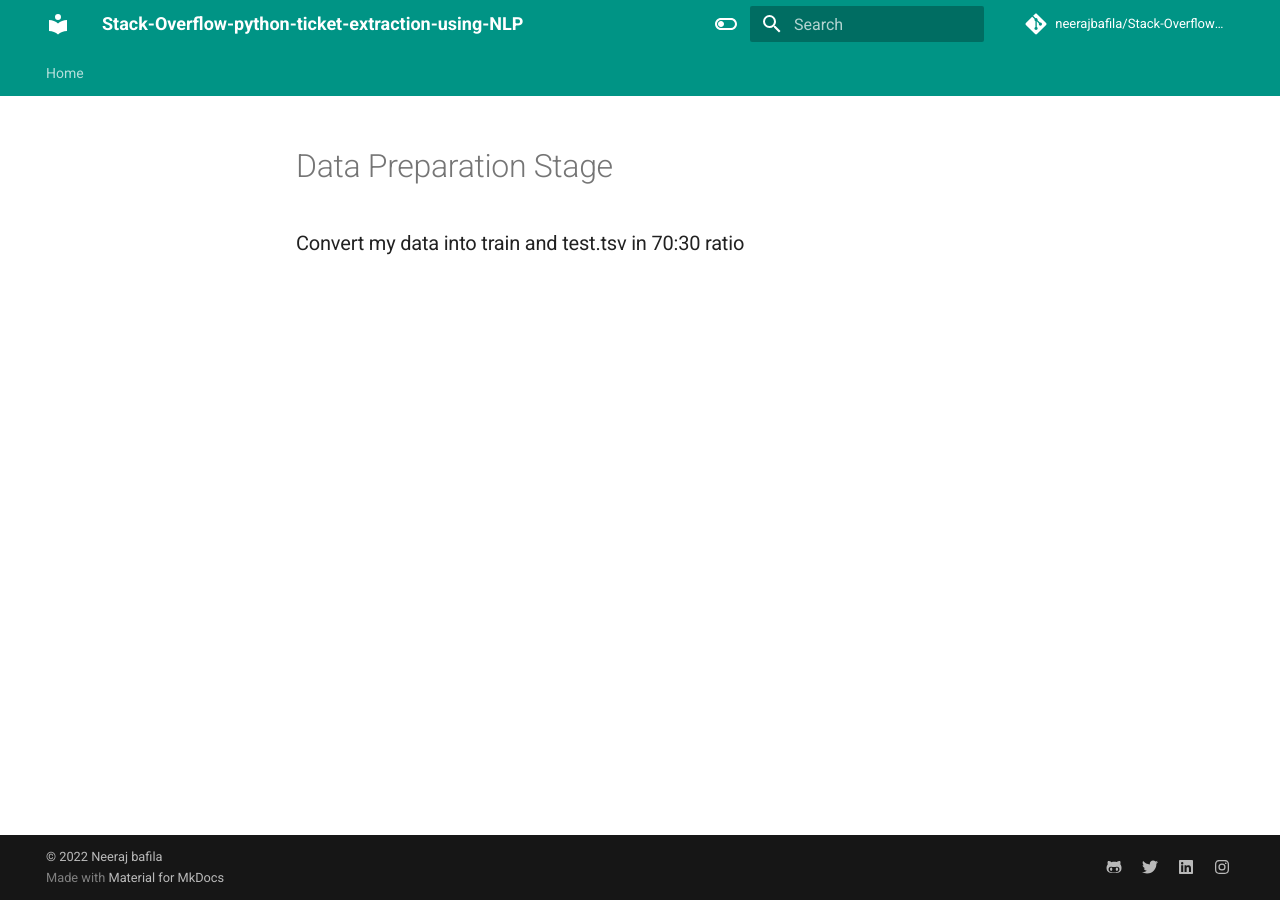
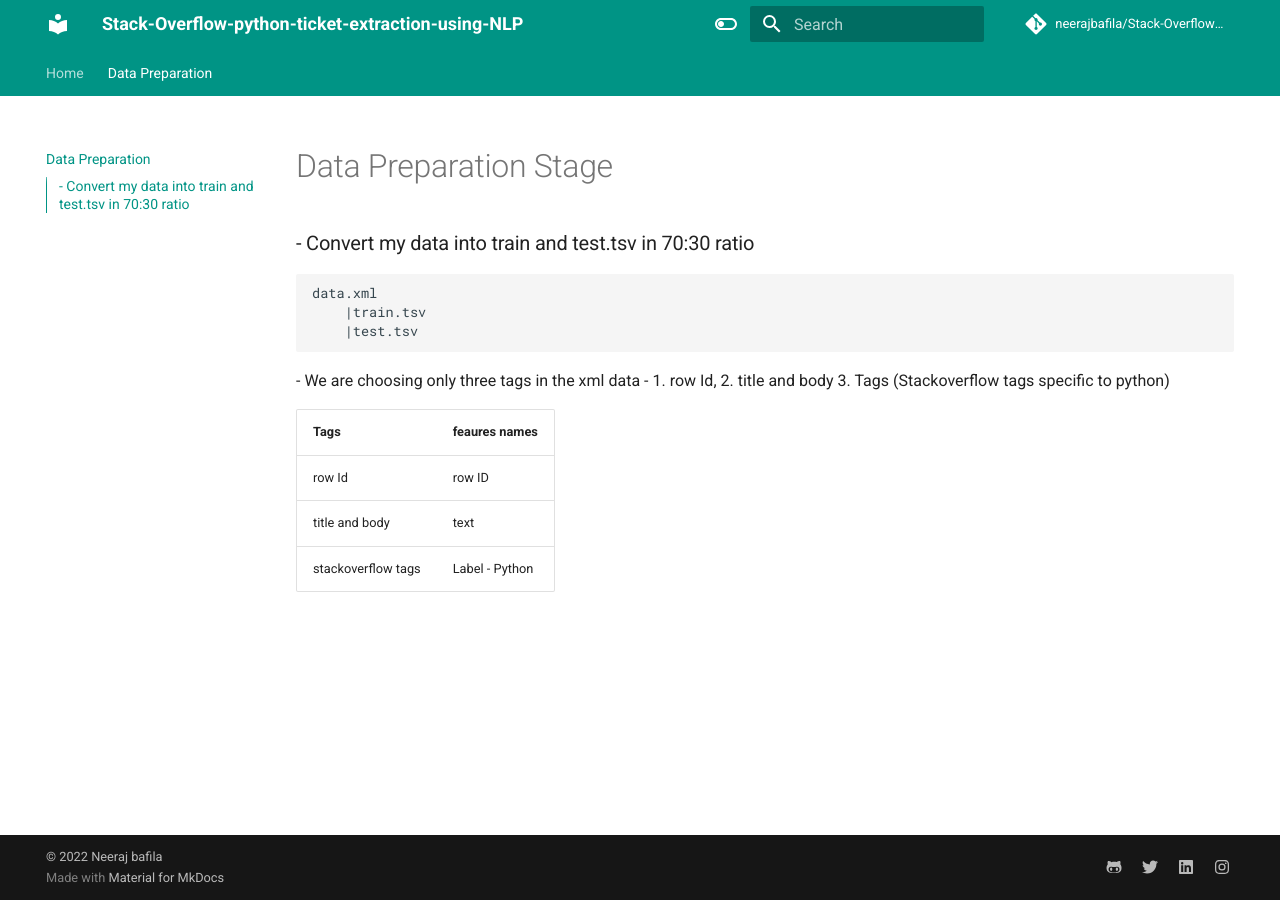
Before and after one commit to neerajbafila/Stack-Overflow-python-ticket-extraction, an MkDocs documentation site: the page built from docs/data_prepare.md, in a window 1280 px wide. Built offline with MkDocs 1.6.1 and Material for MkDocs 9.7.7, drawn with Linux system fonts in a browser that asks for light colours; comment, search, counter and statistics services are not loaded.

Commit message:
mkdocs updated

````diff
--- a/docs/data_prepare.md
+++ b/docs/data_prepare.md
@@ -1,2 +1,14 @@
 # Data Preparation Stage
-### Convert my data into train and test.tsv in 70:30 ratio
+### - Convert my data into train and test.tsv in 70:30 ratio
+```
+data.xml
+    |train.tsv
+    |test.tsv
+```
+- We are choosing only three tags in the xml data - 1. row Id, 2. title and body 3. Tags (Stackoverflow tags specific to python)
+
+|Tags|feaures names|
+|-|-|
+|row Id|row ID|
+|title and body|text|
+|stackoverflow tags|Label - Python|
--- a/mkdocs.yml
+++ b/mkdocs.yml
@@ -3,6 +3,7 @@ site_name: Stack-Overflow-python-ticket-extraction-using-NLP
 # defeine TOC or order of website-
 nav:
   - Home: index.md
+  - Data Preparation: data_prepare.md
 
 site_author: Neeraj Bafila
 site_description: >-
````
Also changed, not shown: docs/index.md (+2 -2 lines).
